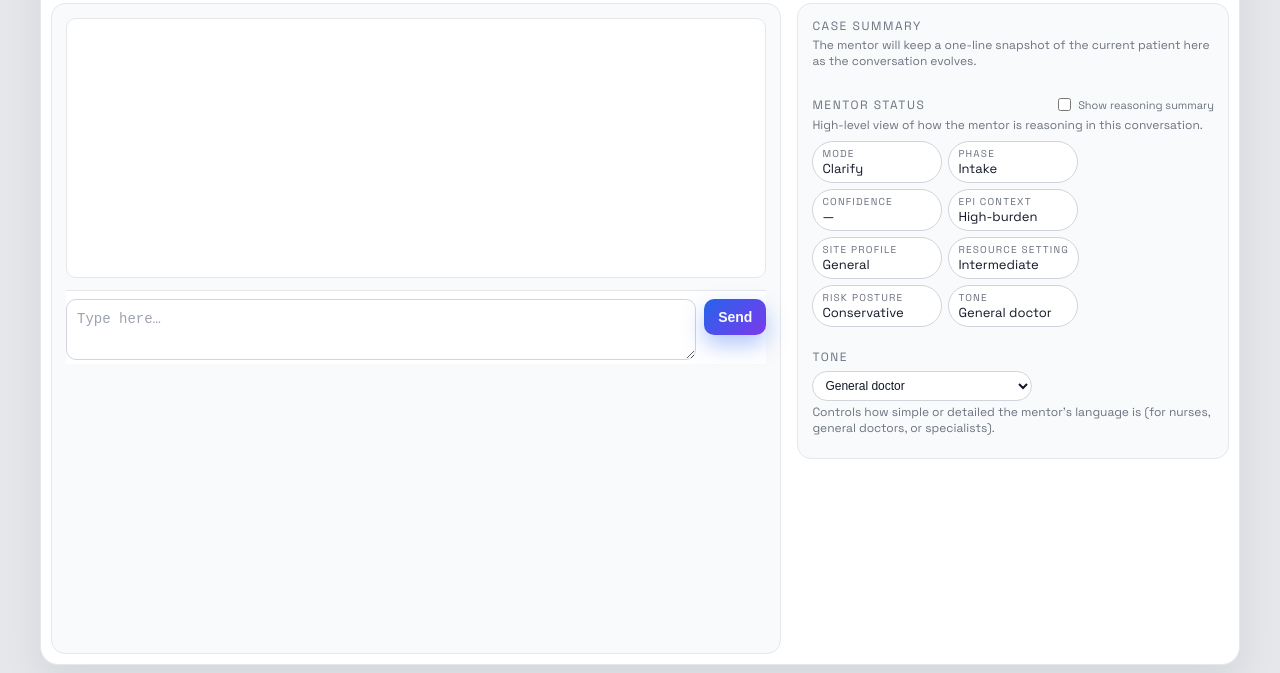
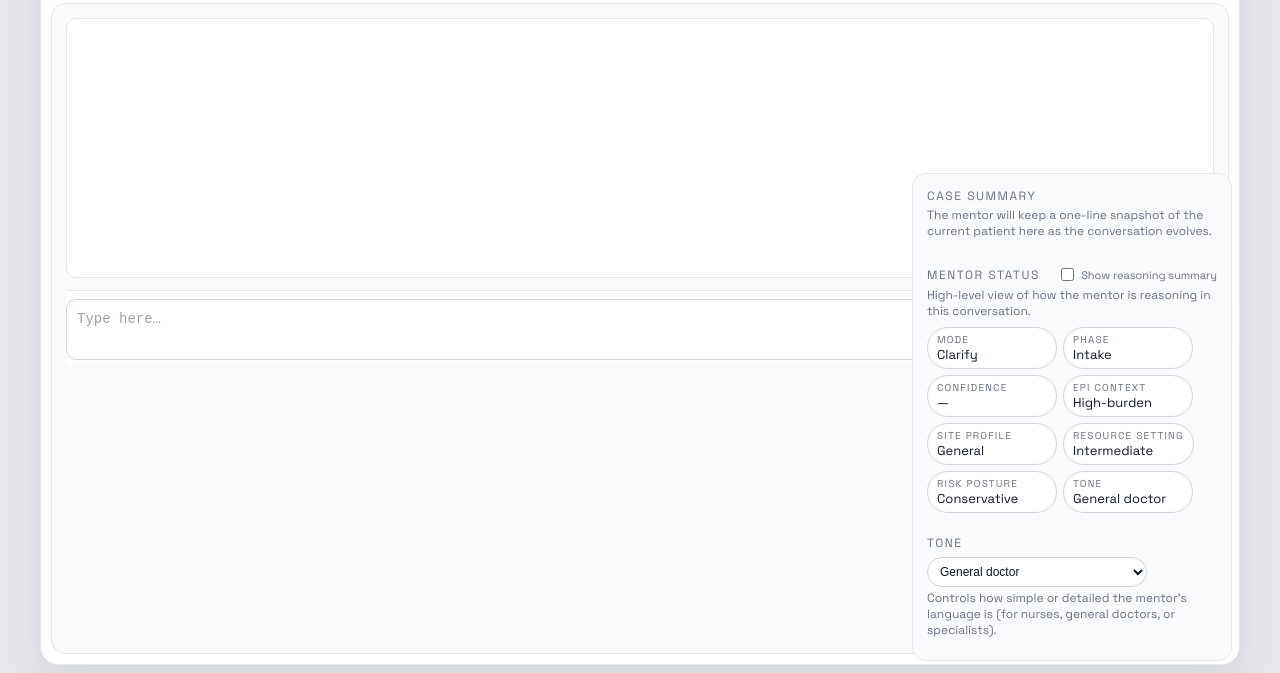
Before and after one commit to aiclinicalmentor-sketch/tb-mentor-api, a website: page public/index.html in a window 1280 px wide. Shown: the part 127-800 px from the top of the page. Drawn offline with Linux system fonts and the light colour scheme.

Commit message:
second try on the floating panel

```diff
--- a/public/index.html
+++ b/public/index.html
@@ -277,13 +277,19 @@
       gap: 12px;
     }
 
-    /* Keep the right-hand panel (case summary, mentor status, tone)
-       floating in view on larger screens so it stays near where the user is looking */
+    /* On larger screens, float the right-hand panel near the bottom-right of the shell */
     @media (min-width: 960px) {
       .side-panel {
-        position: sticky;
-        bottom: 8px;
-        align-self: flex-start;
+        position: fixed;
+        bottom: 12px;
+        right: max(8px, calc((100vw - 1200px) / 2 + 8px));
+        width: 320px;
+        max-height: calc(100vh - 120px);
+        overflow-y: auto;
+        z-index: 40;
+      }
+      .grid {
+        grid-template-columns: minmax(0, 1fr);
       }
     }
     .section-title {
```
